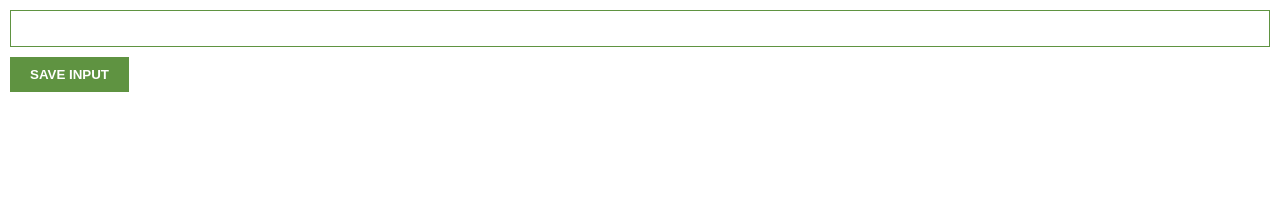
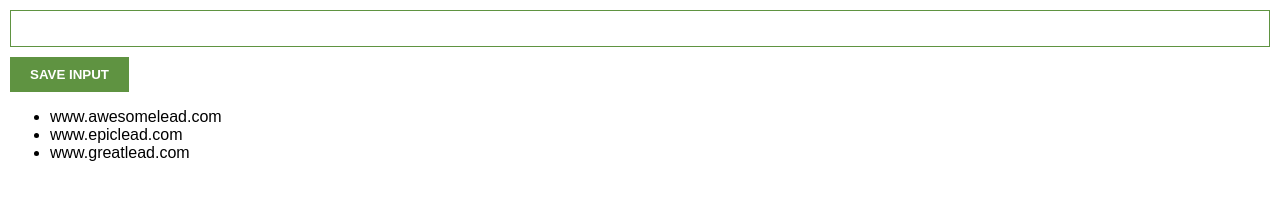
Before and after one commit to sleek1004/chrome-extension, a plain HTML site: page index.html in a window 1280 px wide. Drawn offline with Linux system fonts and the light colour scheme.

Commit message:
chrome extension int the making

```diff
--- a/index.html
+++ b/index.html
@@ -5,6 +5,7 @@
     <body>
         <input type="text" id="input-el">
         <button id="input-btn">SAVE INPUT</button>
+        <ul id="ul-el"></ul>
         <script src="index.js"></script>
     </body>
 </html>
--- a/index.js
+++ b/index.js
@@ -1,9 +1,18 @@
-let myLeads = []
+let myLeads = ["www.awesomelead.com", "www.epiclead.com", "www.greatlead.com"]
 
 const inputBtn = document.getElementById("input-btn")
 const inputEL = document.getElementById("input-el")
+const ulEL = document.getElementById("ul-el")
+
+
 
 inputBtn.addEventListener("click", function(){
-   myLeads.push("www.awesomelead.com")
+   myLeads.push(inputEL.value)
    console.log(myLeads)
 })
+
+
+
+for(let i = 0; i< myLeads.length; i ++){
+   ulEL.innerHTML += "<li>"  + myLeads[i] + "</li> "
+}
```
